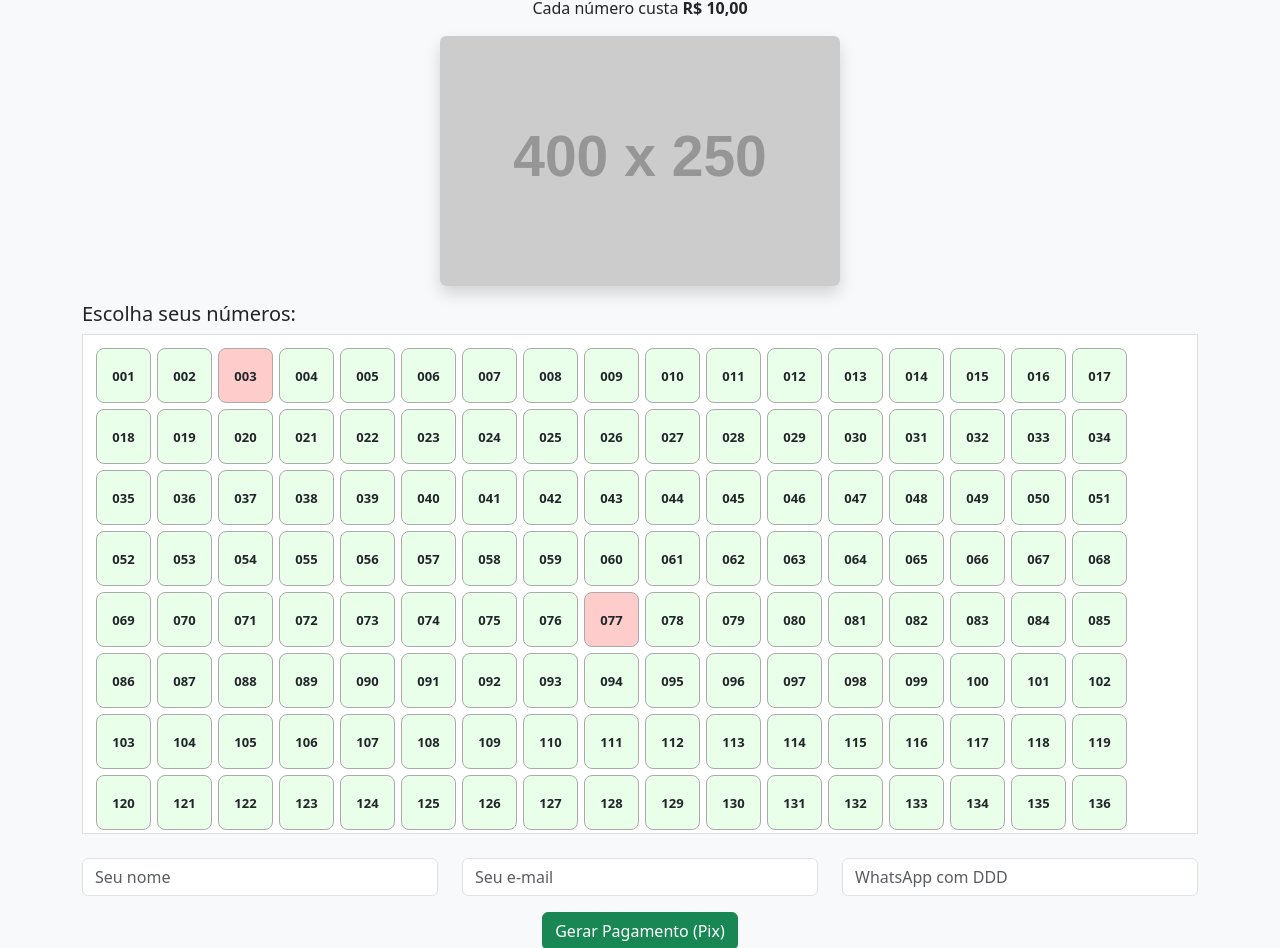
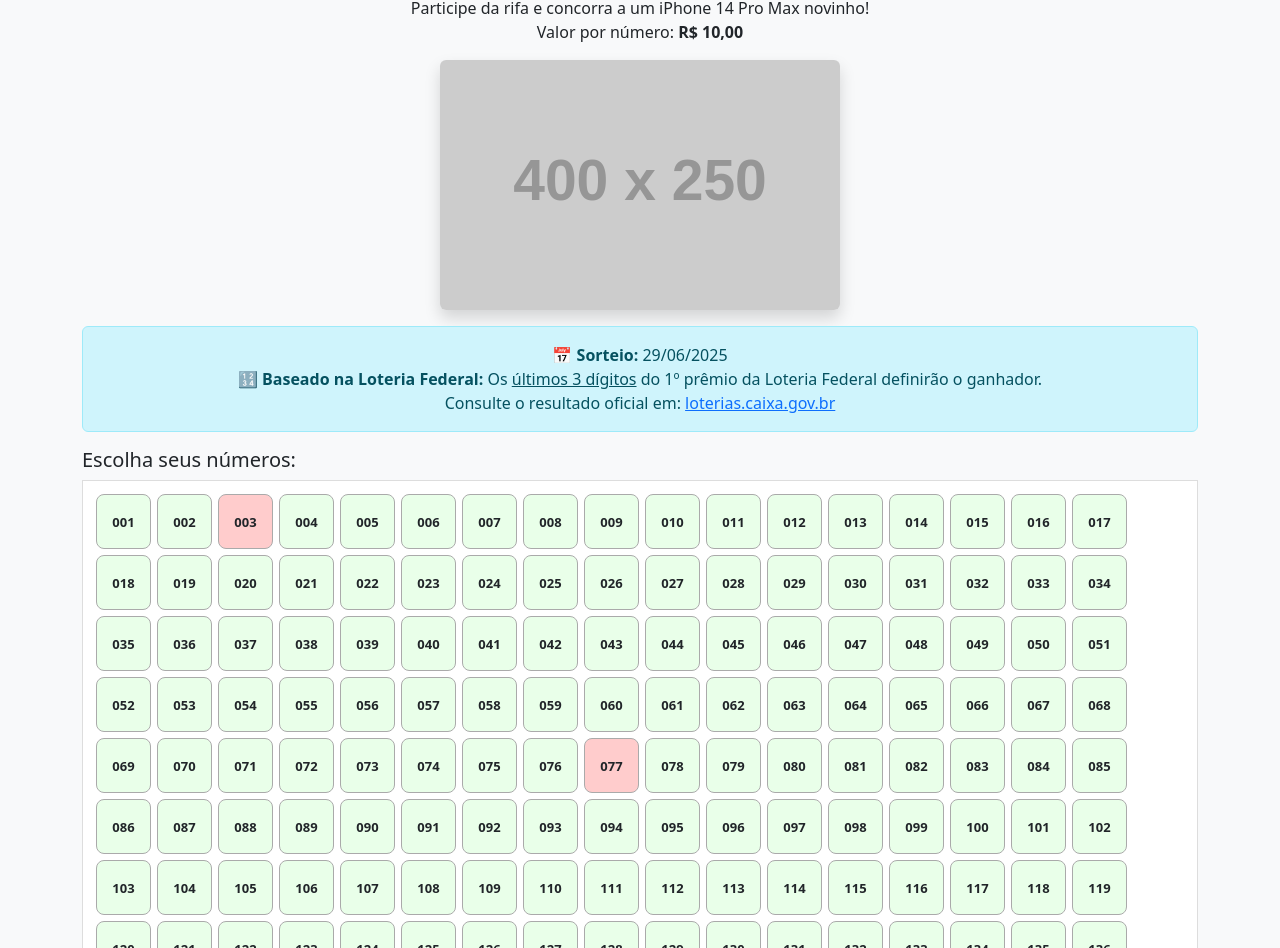
Before and after one commit to 14091979/Rifa, a plain HTML site: page index.html in a window 1280 px wide. Shown: the part 74-1022 px from the top of the page. Drawn offline with nearby package versions, Linux system fonts and the light colour scheme; placeholder pictures from the web are drawn by us.

Commit message:
Update index.html

```diff
--- a/index.html
+++ b/index.html
@@ -3,7 +3,7 @@
 <head>
   <meta charset="UTF-8" />
   <meta name="viewport" content="width=device-width, initial-scale=1.0"/>
-  <title>Rifa Online - 1000 Números</title>
+  <title>Rifa do Prêmio - 1000 Números</title>
   <link rel="stylesheet" href="https://cdn.jsdelivr.net/npm/bootstrap@5.3.3/dist/css/bootstrap.min.css" />
   <style>
     .number-box {
@@ -22,19 +22,33 @@
     .available { background-color: #e9ffe9; }
     .selected { background-color: #198754; color: white; }
     .reserved { background-color: #ffcccc; cursor: not-allowed; }
-    #numberGrid { max-height: 500px; overflow-y: auto; border: 1px solid #ddd; padding: 10px; background: white; }
+    #numberGrid {
+      max-height: 500px;
+      overflow-y: scroll;
+      background: white;
+      padding: 10px;
+      border: 1px solid #ddd;
+    }
   </style>
 </head>
 <body class="bg-light">
   <div class="container mt-4">
-    <h2 class="text-center">🎁 Rifa do Prêmio – 1000 Números</h2>
-    <p class="text-center">Cada número custa <strong>R$ 10,00</strong></p>
+    <h2 class="text-center">🎁 Rifa do iPhone 14 Pro Max</h2>
+    <p class="text-center">Participe da rifa e concorra a um iPhone 14 Pro Max novinho!<br>
+      Valor por número: <strong>R$ 10,00</strong>
+    </p>
 
     <div class="text-center mb-3">
-      <img src="https://via.placeholder.com/400x250.png?text=Seu+Pr%C3%AAmio+AQUI" class="img-fluid rounded shadow">
+      <img src="https://via.placeholder.com/400x250.png?text=iPhone+14+Pro+Max" class="img-fluid rounded shadow" alt="Prêmio da rifa">
     </div>
 
-    <h5>Escolha seus números:</h5>
+    <div class="alert alert-info text-center">
+      <strong>📅 Sorteio:</strong> 29/06/2025<br>
+      <strong>🔢 Baseado na Loteria Federal:</strong> Os <u>últimos 3 dígitos</u> do 1º prêmio da Loteria Federal definirão o ganhador.<br>
+      Consulte o resultado oficial em: <a href="https://loterias.caixa.gov.br" target="_blank">loterias.caixa.gov.br</a>
+    </div>
+
+    <h5 class="mb-2">Escolha seus números:</h5>
     <div id="numberGrid" class="mb-4"></div>
 
     <form id="rifaForm">
@@ -58,7 +72,7 @@
 
   <script>
     const totalNumbers = 1000;
-    const reservedNumbers = [3, 77, 150, 289, 911]; // Números já ocupados (simulação)
+    const reservedNumbers = [3, 77, 150, 289, 911]; // Simulação
     const selected = new Set();
     const numberGrid = document.getElementById("numberGrid");
 
@@ -88,7 +102,8 @@
 
     document.getElementById("rifaForm").addEventListener("submit", function (e) {
       e.preventDefault();
-      alert("Números selecionados: " + Array.from(selected).join(", ") + "\n(Pagamento Pix será gerado no backend)");
+      const numeros = Array.from(selected).join(", ");
+      alert("Você selecionou os números: " + numeros + "\n(Pagamento Pix será gerado no sistema)");
     });
   </script>
 </body>
```
